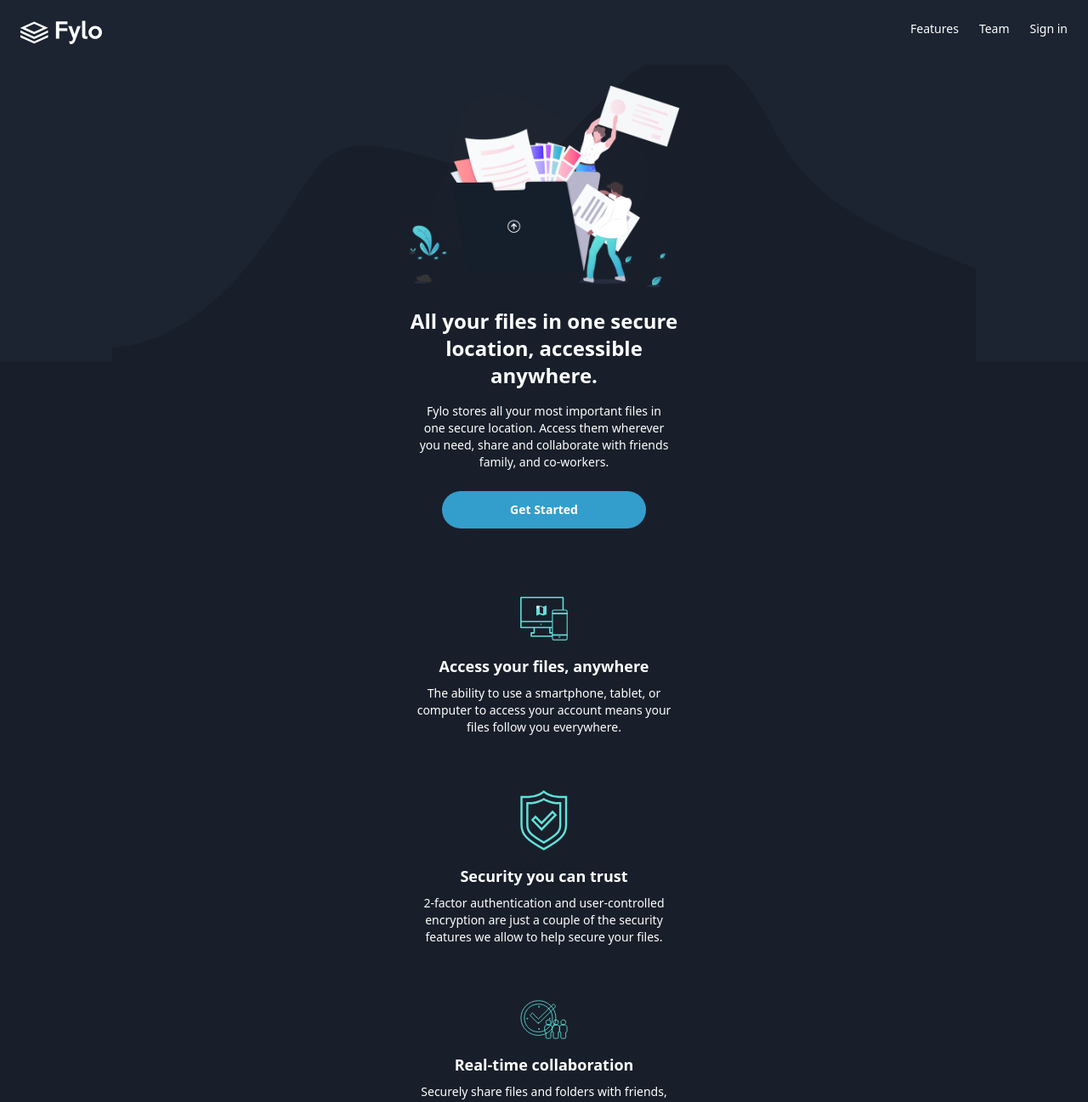
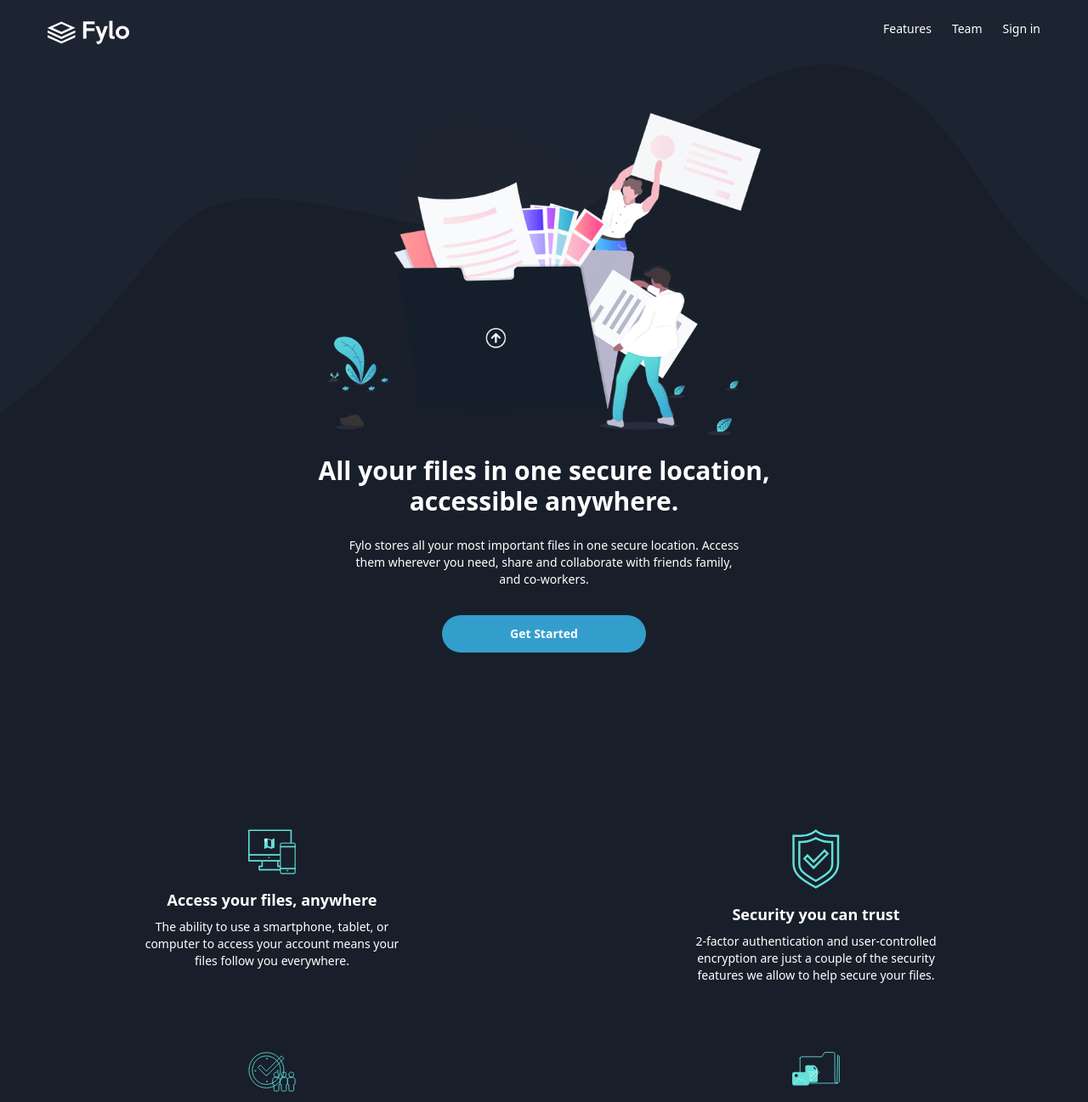
Before and after one commit to Devasurya-S/flyo-dark, a plain HTML site: page index.html in a window 1280 px wide. Shown: the top 1297 px of the page at 85% size. Drawn offline with nearby package versions, Linux system fonts and the light colour scheme.

Commit message:
desktop commit

```diff
--- a/index.html
+++ b/index.html
@@ -21,10 +21,12 @@
           },
           backgroundImage: {
             introMobileWave: "url('images/bg-curvy-mobile.svg')",
-            bgQuotes: "url('images/bg-quotes.png')"
+            bgQuotes: "url('images/bg-quotes.png')",
+            bgDesktopWave: "url('images/bg-curvy-desktop.svg')"
           },
           backgroundPosition: {
           'center-bottom': 'center bottom 1rem',
+          'desktop-center-bottom': 'center top'
     }
         }
       }
@@ -38,7 +40,7 @@
 </head>
 <body class ='container bg-mainBackground text-white'>
 
-  <div class="flex justify-between px-6 py-6 bg-accentBackground">
+  <div class="flex justify-between px-6 sm:px-14 py-6 bg-accentBackground">
     <img src="images\logo.svg" class="w-24">
     <div class="text-sm flex">
       <a class="mr-6">Features<a>
@@ -47,46 +49,50 @@
     </div>
   </div>
 
-  <div class="flex flex-col bg-accentBackground items-center bg-introMobileWave bg-contain bg-no-repeat bg-center-bottom">
-    <img src="images\illustration-intro.png" class="w-80 mt-6">
-    <h3 class="text-center text-2xl font-semibold mt-6">All your files in one secure</h3>
-    <h3 class="text-center text-2xl font-semibold">location, accessible</h3>
-    <h3 class="text-center text-2xl font-semibold bg-mainBackground w-full">anywhere.</h3>
+  <div class="flex flex-col bg-accentBackground items-center bg-introMobileWave bg-contain bg-no-repeat bg-center-bottom sm:bg-bgDesktopWave sm:bg-cover sm:bg-desktop-center-bottom">
+    <img src="images\illustration-intro.png" class="w-80 mt-14 sm:w-2/5">
+    <h3 class="text-center text-2xl font-semibold mt-6 sm:hidden">All your files in one secure</h3>
+    <h3 class="text-center text-2xl font-semibold sm:hidden">location, accessible</h3>
+    <h3 class="text-center text-2xl font-semibold bg-mainBackground w-full sm:hidden">anywhere.</h3>
+    <h3 class="text-center text-3xl font-semibold mt-6 hidden sm:block">All your files in one secure location,<br/> accessible anywhere.</h3>
   </div>
 
-  <div class="flex flex-col bg-mainBackground mt-4">
-    <p class="text-center text-sm">
+  <div class="flex flex-col bg-mainBackground mt-6">
+    <!-- <p class="text-center text-sm sm:hidden">
       Fylo stores all your most important files in <br/> one secure location. Access them wherever <br/>
       you need, share and collaborate with friends <br/> family, and co-workers.
+    </p> -->
+    <p class="text-center text-sm w-[18rem] sm:text-md sm:w-[29rem] mx-auto">
+      Fylo stores all your most important files in one secure location. Access them wherever you need, share and collaborate with friends family, and co-workers.
     </p>
 
-    <button class="bg-accentBlue w-fit px-20 py-3 mx-auto mt-6 text-sm font-semibold rounded-full">
+    <button class="bg-accentBlue w-fit px-20 py-3 mx-auto mt-8 text-sm font-semibold rounded-full">
       Get Started
     </button>
   </div>
 
-  <div class="container mt-20">
+  <div class="container mt-32 sm:grid sm:grid-rows-2 sm:grid-cols-2	">
 
-    <div class="flex flex-col items-center px-8">
+    <div class="flex flex-col items-center px-8 sm:mt-20">
       <img src="images/icon-access-anywhere.svg" class="w-14" />
       <h3 class="text-lg font-semibold text-center mt-4"> Access your files, anywhere</h3>
       <p class="text-sm text-center mt-2">The ability to use a smartphone, tablet, or <br/> computer to access your account means your <br/> files follow you everywhere.</p>
     </div>
 
 
-    <div class="flex flex-col items-center px-8 mt-16">
+    <div class="flex flex-col items-center px-8 mt-20">
       <img src="images/icon-security.svg" class="w-14" />
       <h3 class="text-lg font-semibold text-center mt-4">Security you can trust</h3>
       <p class="text-sm text-center mt-2">2-factor authentication and user-controlled <br/> encryption are just a couple of the security <br/> features we allow to help secure your files.</p>
     </div>
 
-    <div class="flex flex-col items-center px-8 mt-16">
+    <div class="flex flex-col items-center px-8 mt-20">
       <img src="images/icon-collaboration.svg" class="w-14" />
       <h3 class="text-lg font-semibold text-center mt-4">Real-time collaboration</h3>
       <p class="text-sm text-center mt-2">Securely share files and folders with friends, <br/> family and colleagues for live collaboration. <br/> No email attachments required.</p>
     </div>
 
-    <div class="flex flex-col items-center px-8 mt-16">
+    <div class="flex flex-col items-center px-8 mt-20">
       <img src="images/icon-any-file.svg" class="w-14" />
       <h3 class="text-lg font-semibold text-center mt-4">Store any type of file</h3>
       <p class="text-sm text-center mt-2">Whether you're sharing holidays photos or work <br/> documents, Fylo has you covered allowing for all <br/> file types to be securely stored and shared.</p>
@@ -94,7 +100,7 @@
 
   </div>
 
-  <div class="container mt-20 px-8">
+  <div class="container mt-32 px-8 sm:flex">
     <img src="images/illustration-stay-productive.png" class="w-80 mx-auto"/>
     <div class="flex flex-col mt-10">
       <h3 class="text-lg font-semibold text-left">Stay productive, wherever you are</h3>
@@ -104,10 +110,10 @@
     </div>
   </div>
 
-  <div class="container px-8 mt-36">
+  <div class="container px-8 mt-32">
 
     <div class="flex flex-col">
-      <img src="images/bg-quotes.png" class="w-6"/>
+      <img src="images/bg-quotes.png" class="w-6 ml-2"/>
       <p class="bg-accentBackground pl-6 pt-6 text-xs">Fylo has improved our team productivity by an <br/> order of magnitude. Since making the switch our <br/> team has become a well-oiled collaboration <br/> machine.
       </p>
       <div class="flex bg-accentBackground pl-6 pb-5 pt-4 items-center ">
```
